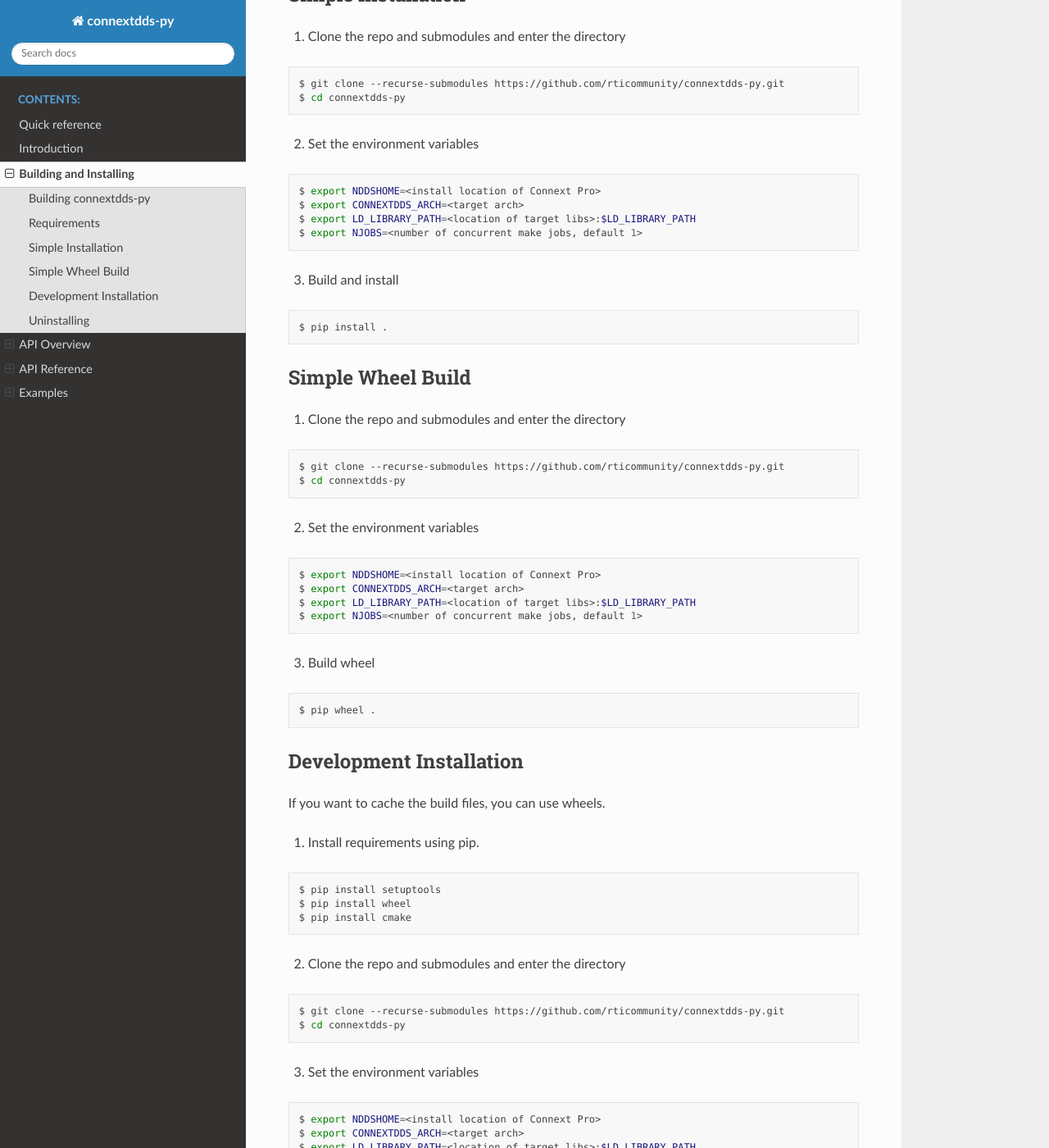
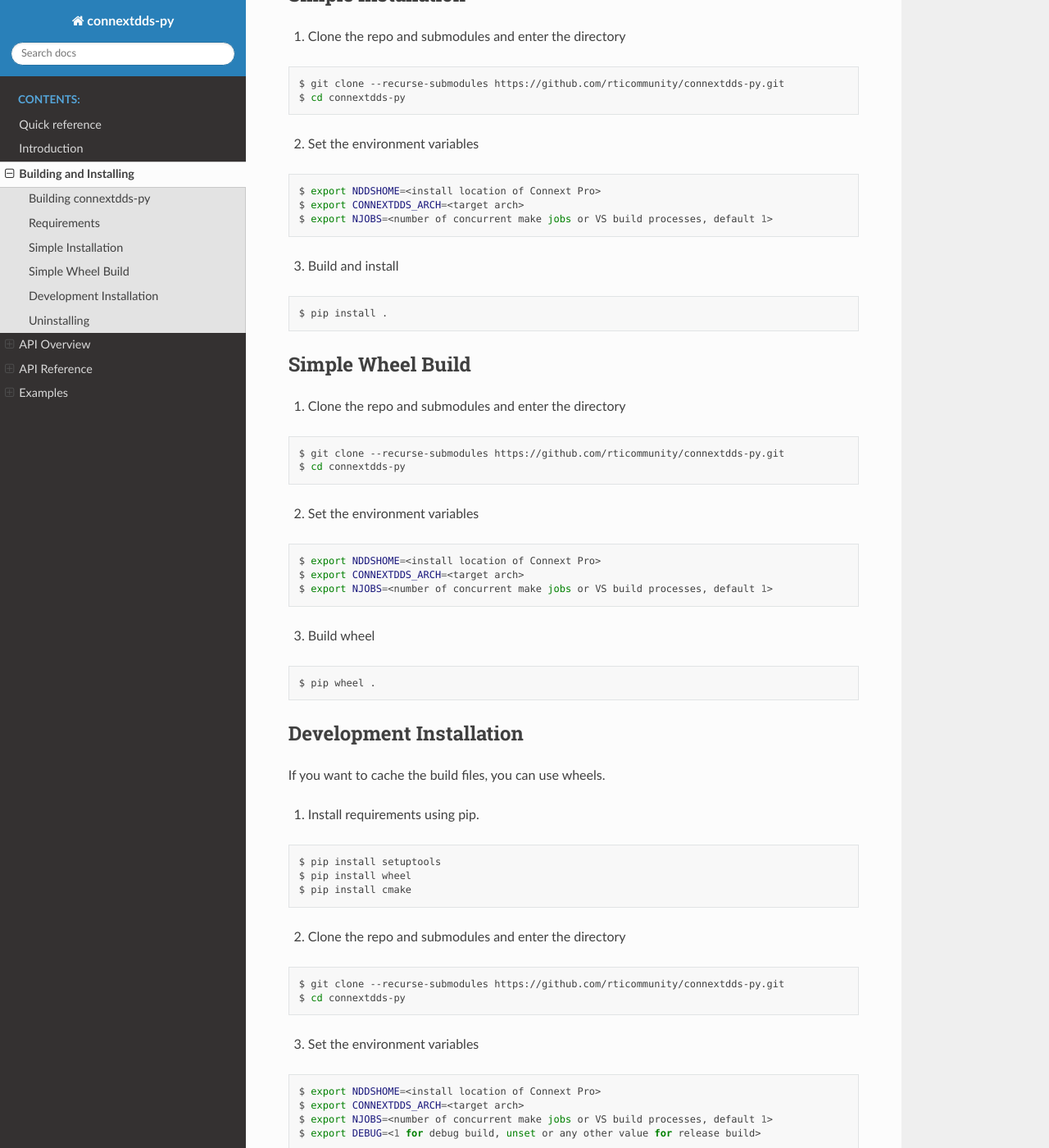
Before and after one commit to rticommunity/connextdds-py, a Sphinx documentation site: the page built from docs/source/building.rst, in a window 1280 px wide and 1400 px high, scrolled down 511 px. Shown: the whole window at 82% size. Built offline with Sphinx 7.4.7 and the Read the Docs theme 2.0.0, drawn with Linux system fonts in a browser that asks for light colours; some of the changed text lies outside the part shown.

Commit message:
Modified CMake to limit Visual Studio compiler processes with NJOBS environment variable. Fixed docs to reflect that LD_LIBRARY_PATH is no longer necessary because libs are copied into package during build

```diff
--- a/docs/source/building.rst
+++ b/docs/source/building.rst
@@ -35,8 +35,7 @@ Simple Installation
 
     $ export NDDSHOME=<install location of Connext Pro>
     $ export CONNEXTDDS_ARCH=<target arch>
-    $ export LD_LIBRARY_PATH=<location of target libs>:$LD_LIBRARY_PATH
-    $ export NJOBS=<number of concurrent make jobs, default 1>
+    $ export NJOBS=<number of concurrent make jobs or VS build processes, default 1>
 
 3. Build and install
 
@@ -60,8 +59,7 @@ Simple Wheel Build
 
     $ export NDDSHOME=<install location of Connext Pro>
     $ export CONNEXTDDS_ARCH=<target arch>
-    $ export LD_LIBRARY_PATH=<location of target libs>:$LD_LIBRARY_PATH
-    $ export NJOBS=<number of concurrent make jobs, default 1>
+    $ export NJOBS=<number of concurrent make jobs or VS build processes, default 1>
 
 3. Build wheel
 
@@ -94,8 +92,7 @@ If you want to cache the build files, you can use wheels.
 
     $ export NDDSHOME=<install location of Connext Pro>
     $ export CONNEXTDDS_ARCH=<target arch>
-    $ export LD_LIBRARY_PATH=<location of target libs>:$LD_LIBRARY_PATH
-    $ export NJOBS=<number of concurrent make jobs, default 1>
+    $ export NJOBS=<number of concurrent make jobs or VS build processes, default 1>
     $ export DEBUG=<1 for debug build, unset or any other value for release build>
 
 4. Run the setup script
--- a/setup.py
+++ b/setup.py
@@ -109,7 +109,8 @@ class CMakeBuild(build_ext):
                       '-DBUILD_SHARED_LIBS=ON',
                       '-DCONNEXTDDS_DIR=' + nddshome,
                       '-DCONNEXTDDS_ARCH=' + arch,
-                      '-DCMAKE_BUILD_TYPE=' + cfg]
+                      '-DCMAKE_BUILD_TYPE=' + cfg,
+                      '-DNUM_JOBS=' + get_job_count()]
 
         build_args = ['--config', cfg]
 
```
Also changed, not shown: README.md (+4 -3 lines), 2 other files.
